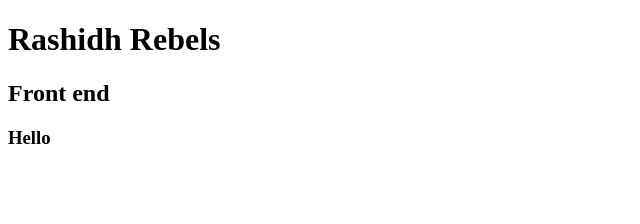
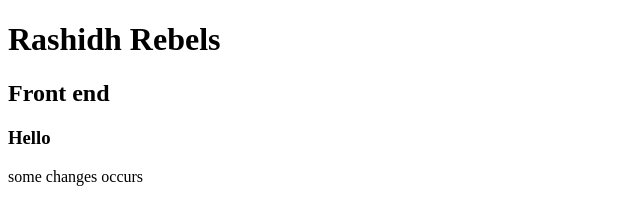
Before and after one commit to rashidh22/sample, a plain HTML site: page index.html in a window 1280 px wide. Shown: the whole page, without its empty margins (0-640 px from the left). Drawn offline with Linux system fonts and the light colour scheme.

Commit message:
Update index.html

```diff
--- a/index.html
+++ b/index.html
@@ -9,5 +9,6 @@
   <h1>Rashidh Rebels</h1>
   <h2>Front end</h2>
   <h3>Hello</h3>
+    some changes occurs
 </body>
 </html>
```
